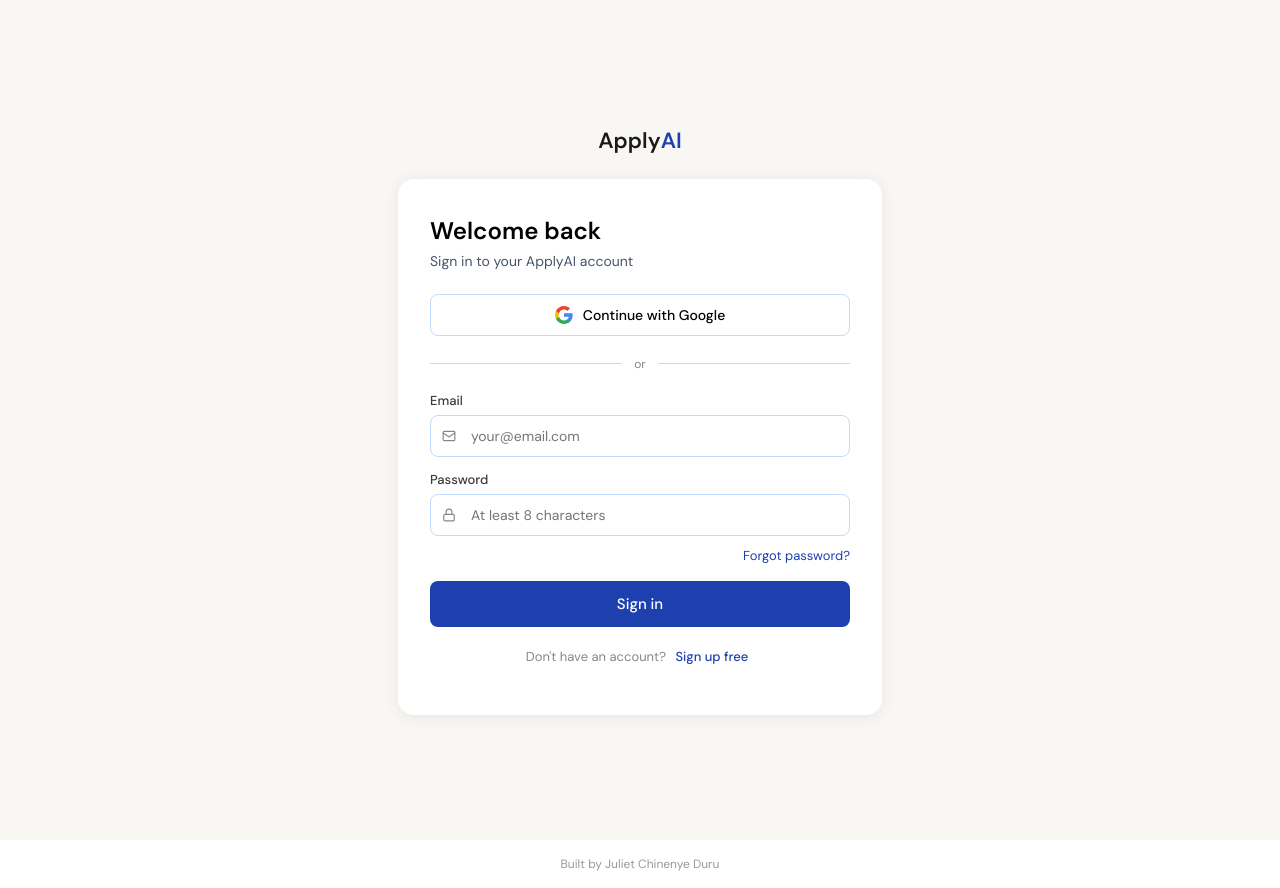
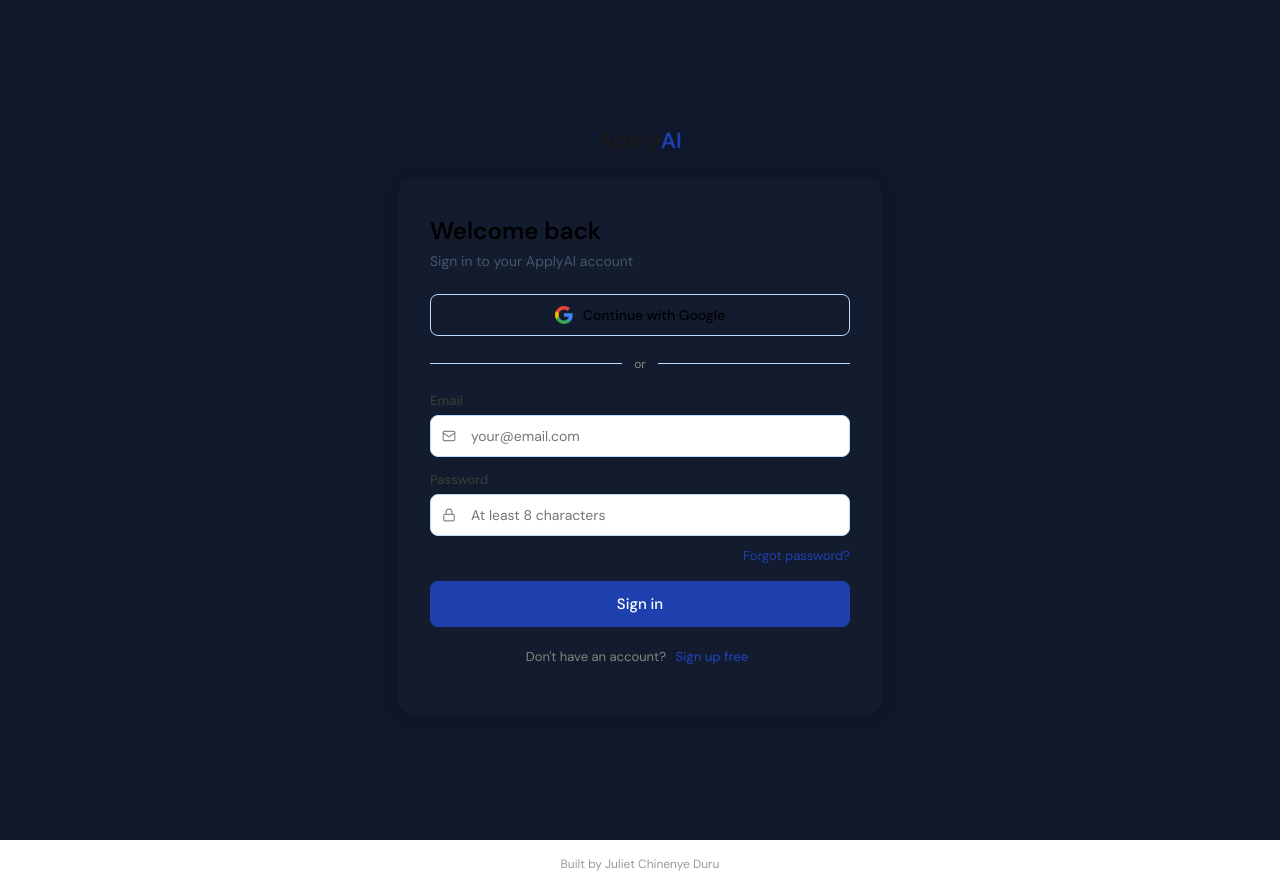
Before and after one commit to JulietChinenyeDuru/African-Entrepreneurship-main, a Next.js app: page /auth in a window 1280 px wide. Built offline with nearby package versions, Linux system fonts and the light colour scheme; no server answers.

Commit message:
feat: apply dark navy theme to all pages

```diff
--- a/app/auth/page.tsx
+++ b/app/auth/page.tsx
@@ -59,11 +59,11 @@ export default function AuthPage() {
   }
 
   return (
-    <div style={{ minHeight: '100vh', background: '#F8F7F4', display: 'flex', flexDirection: 'column', alignItems: 'center', justifyContent: 'center', padding: '20px' }}>
+    <div style={{ minHeight: '100vh', background: '#0F172A', display: 'flex', flexDirection: 'column', alignItems: 'center', justifyContent: 'center', padding: '20px' }}>
       <Link href="/" style={{ fontSize: 22, fontWeight: 600, color: '#1A1A1A', textDecoration: 'none', marginBottom: 24 }}>
         Apply<span style={{ color: '#1E40AF' }}>AI</span>
       </Link>
-      <div style={{ background: '#fff', borderRadius: 16, padding: '36px 32px', width: '100%', maxWidth: 420, boxShadow: '0 2px 16px rgba(0,0,0,0.07)' }}>
+      <div style={{ background: '#131C2E', borderRadius: 16, padding: '36px 32px', width: '100%', maxWidth: 420, boxShadow: '0 2px 16px rgba(0,0,0,0.07)' }}>
 
         {mode === 'forgot' ? (
           <>
@@ -92,7 +92,7 @@ export default function AuthPage() {
           <>
             <h1 style={{ fontSize: 24, fontWeight: 600, margin: '0 0 6px' }}>{mode === 'signin' ? 'Welcome back' : 'Create account'}</h1>
             <p style={{ fontSize: 14, color: '#475569', margin: '0 0 24px' }}>{mode === 'signin' ? 'Sign in to your ApplyAI account' : 'Start landing more interviews'}</p>
-            <button onClick={handleGoogle} style={{ width: '100%', padding: 11, border: '1px solid #BFDBFE', borderRadius: 8, background: '#fff', cursor: 'pointer', fontSize: 14, fontWeight: 500, display: 'flex', alignItems: 'center', justifyContent: 'center', gap: 10, marginBottom: 20, fontFamily: 'inherit' }}>
+            <button onClick={handleGoogle} style={{ width: '100%', padding: 11, border: '1px solid #BFDBFE', borderRadius: 8, background: '#131C2E', cursor: 'pointer', fontSize: 14, fontWeight: 500, display: 'flex', alignItems: 'center', justifyContent: 'center', gap: 10, marginBottom: 20, fontFamily: 'inherit' }}>
               <svg width="18" height="18" viewBox="0 0 18 18"><path fill="#4285F4" d="M17.64 9.2c0-.637-.057-1.251-.164-1.84H9v3.481h4.844c-.209 1.125-.843 2.078-1.796 2.717v2.258h2.908c1.702-1.567 2.684-3.875 2.684-6.615z"/><path fill="#34A853" d="M9 18c2.43 0 4.467-.806 5.956-2.184l-2.908-2.258c-.806.54-1.837.86-3.048.86-2.344 0-4.328-1.584-5.036-3.711H.957v2.332C2.438 15.983 5.482 18 9 18z"/><path fill="#FBBC05" d="M3.964 10.707c-.18-.54-.282-1.117-.282-1.707s.102-1.167.282-1.707V4.961H.957C.347 6.175 0 7.55 0 9s.348 2.825.957 4.039l3.007-2.332z"/><path fill="#EA4335" d="M9 3.58c1.321 0 2.508.454 3.44 1.345l2.582-2.58C13.463 .891 11.426 0 9 0 5.482 0 2.438 2.017.957 4.961L3.964 7.293C4.672 5.163 6.656 3.58 9 3.58z"/></svg>
               Continue with Google
             </button>
```
